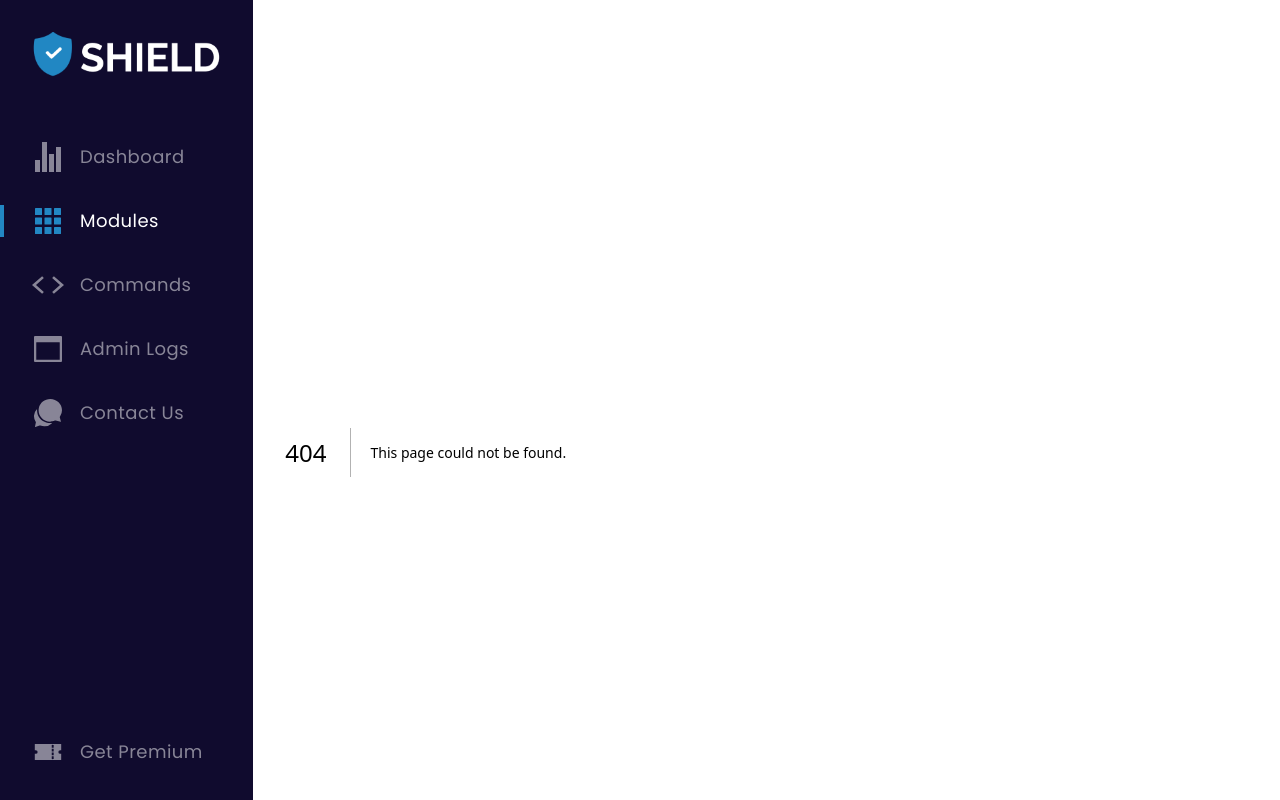
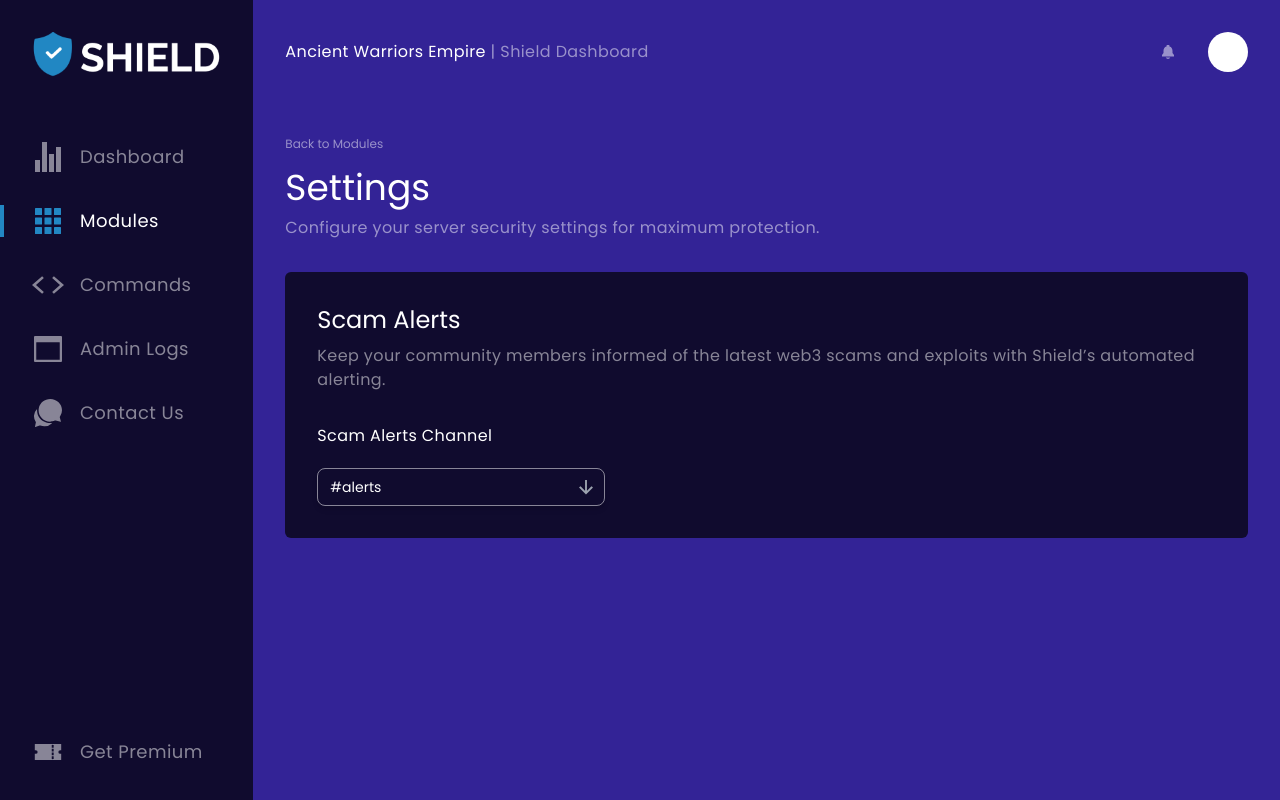
Before and after one commit to GetShield/shield-dashboard, a Next.js app: page /settings/alerts in a window 1280 px wide. Before the commit this address had no page. Built offline with nearby package versions, Linux system fonts and the light colour scheme.

Commit message:
✨ Scam alert page

```diff
--- a/app/modules/page.tsx
+++ b/app/modules/page.tsx
@@ -61,14 +61,20 @@
                 </Link>
               </div>
             </div>
-            <div className="flex h-80 w-full flex-col rounded-md bg-secondary p-8">
+            <div className="relative flex h-80 w-full flex-col rounded-md bg-secondary p-8">
+              <div className="absolute left-0 top-0 flex h-full w-full items-center justify-center rounded-md bg-black/50">
+                <p className="text-white">Coming Soon</p>
+              </div>
               <p className="mb-6 text-lg font-medium text-white">
                 Bot User Detection
               </p>
               <h1 className="text-4xl text-white">1,145</h1>
               <p className="text-white">user bots banned last week</p>
             </div>
-            <div className="flex h-80 w-full flex-col rounded-md bg-secondary p-8">
+            <div className="relative flex h-80 w-full flex-col rounded-md bg-secondary p-8">
+              <div className="absolute left-0 top-0 flex h-full w-full items-center justify-center rounded-md bg-black/50">
+                <p className="text-white">Coming Soon</p>
+              </div>
               <p className="mb-6 text-lg font-medium text-white">
                 Blacklist & Restricted Users
               </p>
@@ -82,7 +88,10 @@
                 </Link>
               </div>
             </div>
-            <div className="flex h-80 w-full flex-col rounded-md bg-secondary p-8">
+            <div className="relative flex h-80 w-full flex-col rounded-md bg-secondary p-8">
+              <div className="absolute left-0 top-0 flex h-full w-full items-center justify-center rounded-md bg-black/50">
+                <p className="text-white">Coming Soon</p>
+              </div>
               <p className="mb-6 text-lg font-medium text-white">Safe Mints</p>
               <p className="text-white">
                 Daily safe mints are{" "}
--- /dev/null
+++ b/app/settings/alerts/page.tsx
@@ -0,0 +1,19 @@
+import ChannelSelect from "../ChannelSelect";
+
+export default function Home() {
+  return (
+    <div>
+      <h1 className="mb-2 text-2xl text-white">Scam Alerts</h1>
+      <p className="mb-8 text-white/50">
+        Keep your community members informed of the latest web3 scams and
+        exploits with Shield’s automated alerting.
+      </p>
+      <div className="grid w-full grid-cols-2 gap-8">
+        <div className="flex flex-col space-y-4">
+          <p className="text-white">Scam Alerts Channel</p>
+          <ChannelSelect />
+        </div>
+      </div>
+    </div>
+  );
+}
--- a/app/settings/layout.tsx
+++ b/app/settings/layout.tsx
@@ -1,3 +1,4 @@
+import Link from "next/link";
 import Button from "../Button";
 import ContentWrapper from "../ContentWrapper";
 
@@ -8,7 +9,9 @@
 }) {
   return (
     <>
-      <p className="mb-4 text-xs text-white/50">Back to Modules</p>
+      <Link href="/modules" className="mb-4 text-xs text-white/50">
+        Back to Modules
+      </Link>
       <ContentWrapper
         title="Settings"
         description="Configure your server security settings for maximum protection."
--- a/app/settings/phishing/page.tsx
+++ b/app/settings/phishing/page.tsx
@@ -1,7 +1,23 @@
+import ChannelSelect from "../ChannelSelect";
+
 export default function Home() {
   return (
     <div>
-      <h1 className="text-2xl text-white">Phishing Detection</h1>
+      <h1 className="mb-2 text-2xl text-white">Phishing Detection</h1>
+      <p className="mb-8 text-white/50">
+        Shield auto-deletes any phishing links posted in your server to protect
+        your community.
+      </p>
+      <div className="grid w-full grid-cols-2 gap-8">
+        <div className="flex flex-col space-y-4">
+          <p className="text-white">Phishing Reports Channel</p>
+          <ChannelSelect />
+        </div>
+        <div className="flex flex-col">
+          <p className="text-6xl font-medium text-primary">24</p>
+          <p className="text-white">Phishing links blocked all-time</p>
+        </div>
+      </div>
     </div>
   );
 }
```
